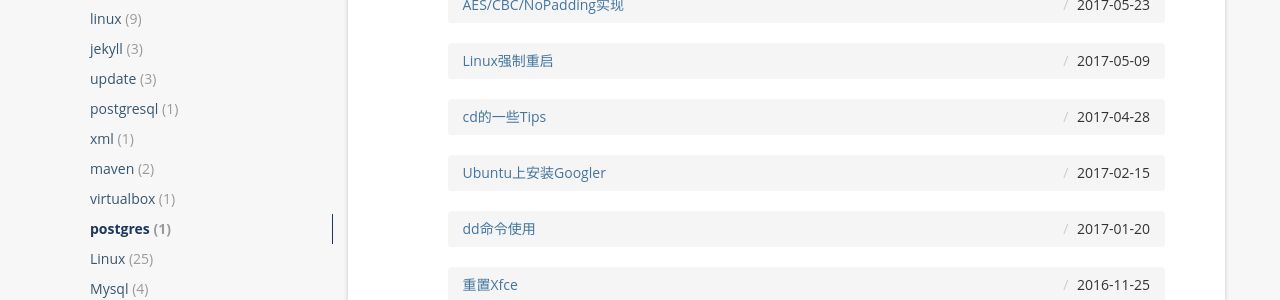
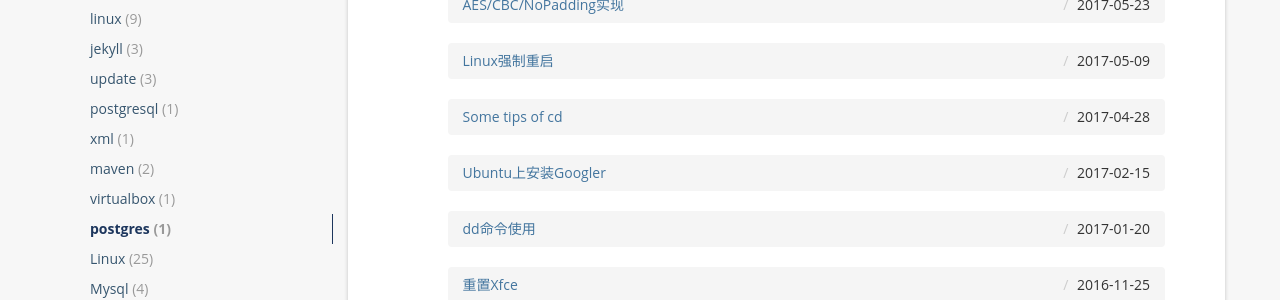
Before and after one commit to sunjiesh/sunjiesh.github.io, a Jekyll site: the page built from categories/index.html, in a window 1280 px wide and 900 px high, scrolled down 1936 px. Shown: the part 153-453 px from the top of the window. Built offline with Jekyll 4.4.1, drawn with Linux system fonts in a browser that asks for light colours; comment, search, counter and statistics services are not loaded.

Commit message:
Update post

```diff
--- a/_posts/2017-04-28-TipsOfCd.markdown
+++ b/_posts/2017-04-28-TipsOfCd.markdown
@@ -1,6 +1,6 @@
 ---
 layout: post
-title:  "cd的一些Tips"
+title:  "Some tips of cd"
 date:   2017-04-28 11:00:20 +0800
 categories: Linux
 ---
```
